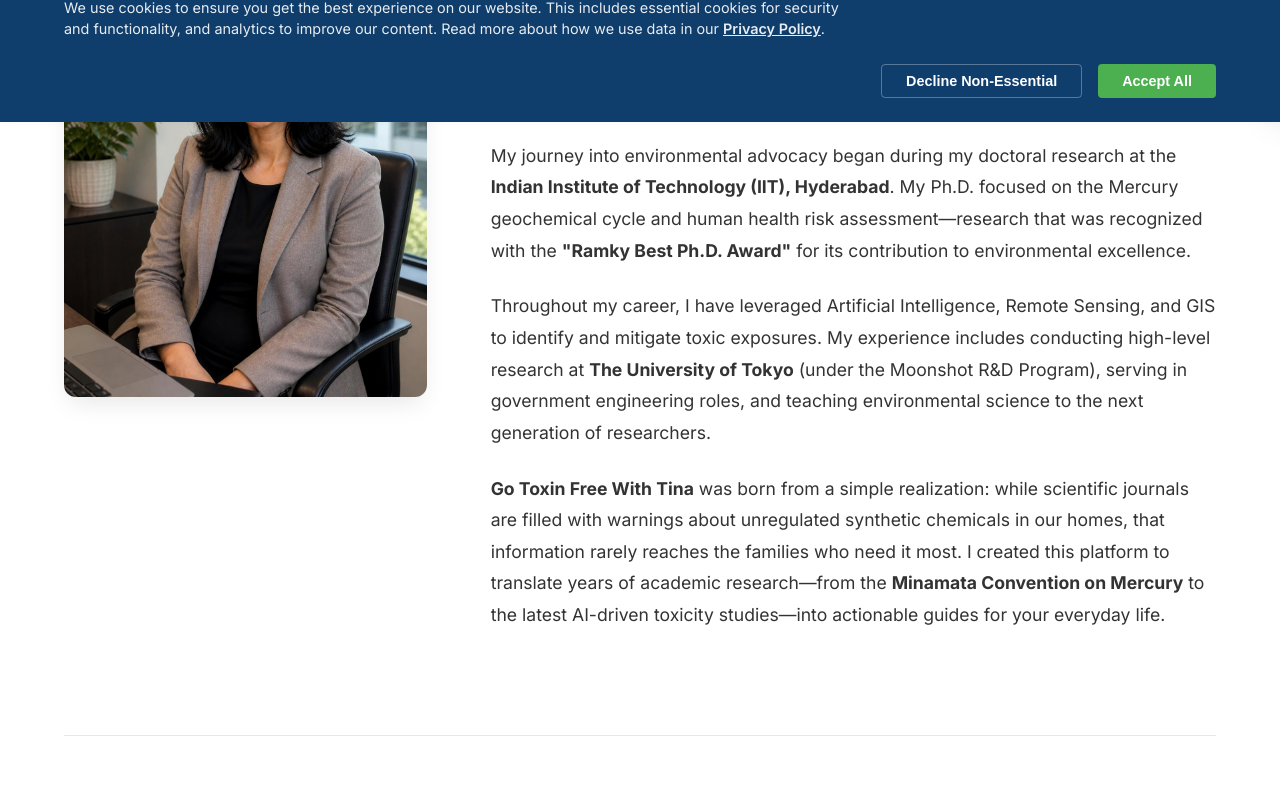
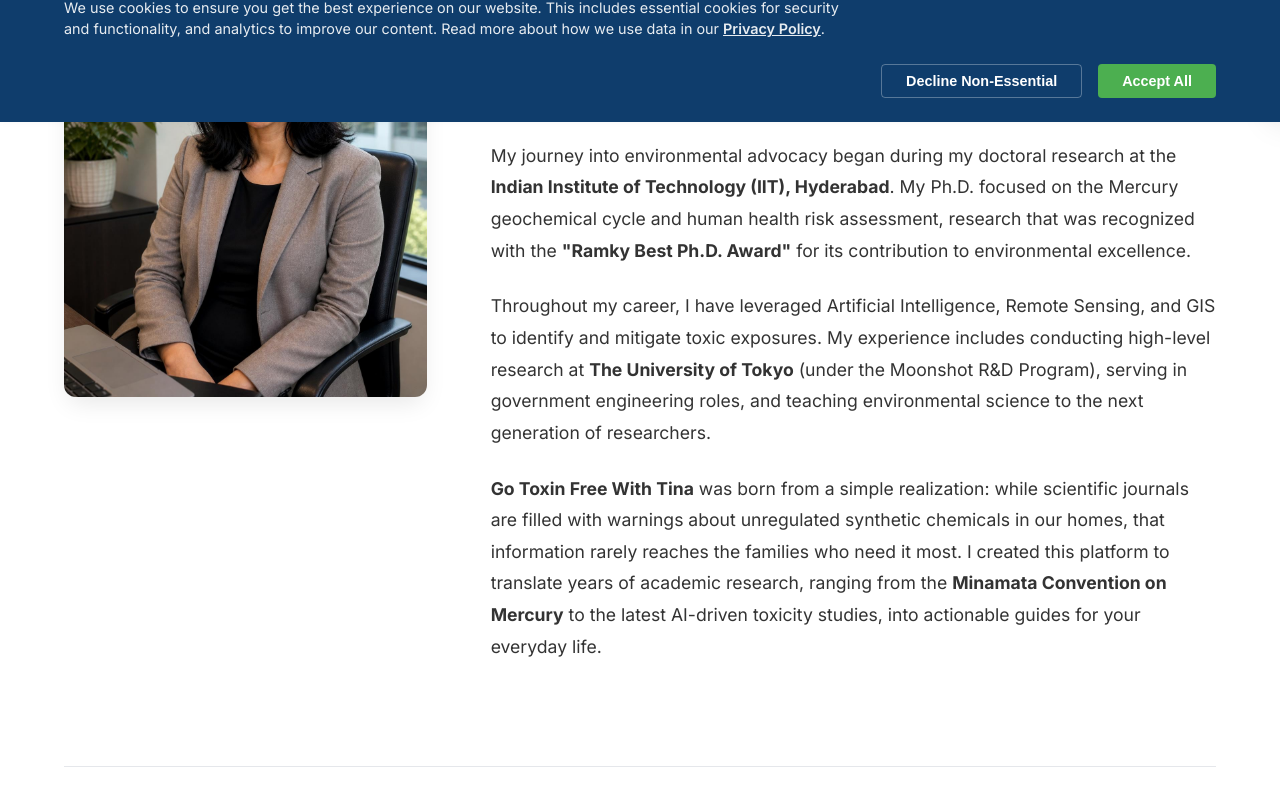
Before and after one commit to GoToxinFree/GoToxinFreeWithTina_Website, a Next.js app: page /about in a window 1280 px wide. Shown: the part 678-1489 px from the top of the page. Built offline with nearby package versions, Linux system fonts and the light colour scheme; no server answers; the database is empty.

Commit message:
style: Optimize punctuation by replacing em-dashes with commas for cleaner text

```diff
--- a/src/app/about/page.tsx
+++ b/src/app/about/page.tsx
@@ -39,14 +39,16 @@
               I am <strong>Dr. Supriti Das (Ph.D.)</strong>, a global environmental researcher dedicated to decoding the complex relationship between our environment and human health. Over the years, my work has spanned elite academic institutions and international research programs, focusing on assessing environmental risks and building a safer, more resilient world.
             </p>
             <p>
-              My journey into environmental advocacy began during my doctoral research at the <strong>Indian Institute of Technology (IIT), Hyderabad</strong>. My Ph.D. focused on the Mercury geochemical cycle and human health risk assessment—research that was recognized with the <strong>"Ramky Best Ph.D. Award"</strong> for its contribution to environmental excellence.
+              My journey into environmental advocacy began during my doctoral research at the <strong>Indian Institute of Technology (IIT), Hyderabad</strong>. My Ph.D. focused on the Mercury geochemical cycle and human health risk assessment, research that was recognized with the <strong>"Ramky Best Ph.D. Award"</strong> for its contribution to environmental excellence.
             </p>
+
             <p>
               Throughout my career, I have leveraged Artificial Intelligence, Remote Sensing, and GIS to identify and mitigate toxic exposures. My experience includes conducting high-level research at <strong>The University of Tokyo</strong> (under the Moonshot R&D Program), serving in government engineering roles, and teaching environmental science to the next generation of researchers.
             </p>
             <p>
-              <strong>Go Toxin Free With Tina</strong> was born from a simple realization: while scientific journals are filled with warnings about unregulated synthetic chemicals in our homes, that information rarely reaches the families who need it most. I created this platform to translate years of academic research—from the <strong>Minamata Convention on Mercury</strong> to the latest AI-driven toxicity studies—into actionable guides for your everyday life.
+              <strong>Go Toxin Free With Tina</strong> was born from a simple realization: while scientific journals are filled with warnings about unregulated synthetic chemicals in our homes, that information rarely reaches the families who need it most. I created this platform to translate years of academic research, ranging from the <strong>Minamata Convention on Mercury</strong> to the latest AI-driven toxicity studies, into actionable guides for your everyday life.
             </p>
+
           </div>
         </div>
 
--- a/src/app/page.tsx
+++ b/src/app/page.tsx
@@ -68,7 +68,7 @@
           <div>
             <h2 style={{ fontSize: '1.75rem', color: 'var(--primary)', marginBottom: '0.5rem' }}>Evidence-Based Advocacy</h2>
             <p style={{ color: 'var(--text-muted)', marginBottom: '1rem', fontSize: '1.05rem', textAlign: 'justify' }}>
-              With a background spanning elite research institutions in <strong>India and Japan</strong>, I have dedicated my career to understanding how environmental toxins affect our health. I founded this blog to bridge the gap between high-level laboratory research and our everyday homes—cutting through the noise to find what truly keeps us safe.
+              With a background spanning elite research institutions in <strong>India and Japan</strong>, I have dedicated my career to understanding how environmental toxins affect our health. I founded this blog to bridge the gap between high-level laboratory research and our everyday homes, helping you cut through the noise to find what truly keeps us safe.
             </p>
             <div style={{ display: 'flex', gap: '0.75rem', width: '100%', maxWidth: '450px', marginTop: '1.5rem' }}>
               <Link href="/about" className="btn-primary" style={{ display: 'flex', alignItems: 'center', justifyContent: 'center', gap: '0.4rem', flex: 1, padding: '0.75rem 0.5rem', fontSize: '0.9rem', whiteSpace: 'nowrap' }} prefetch={false}>
```
